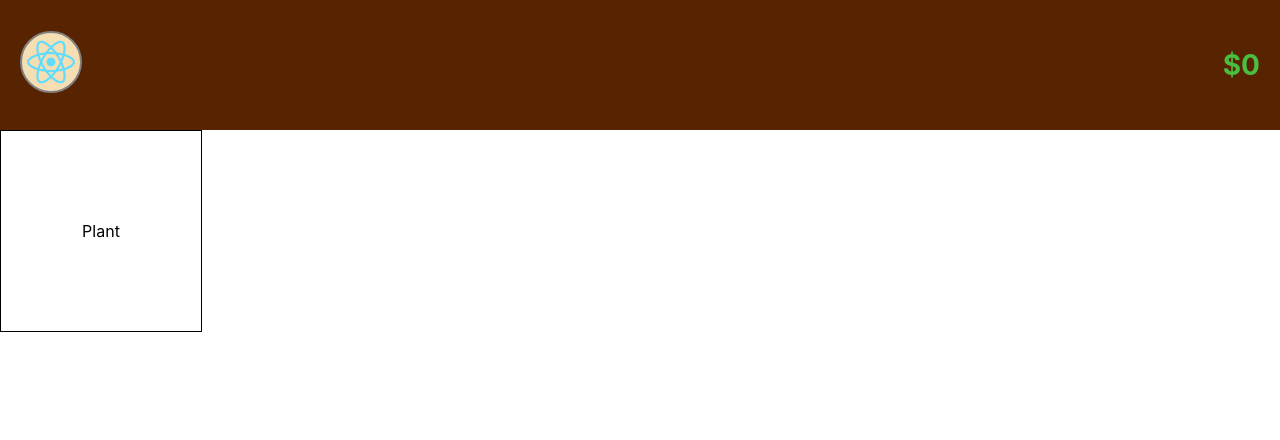
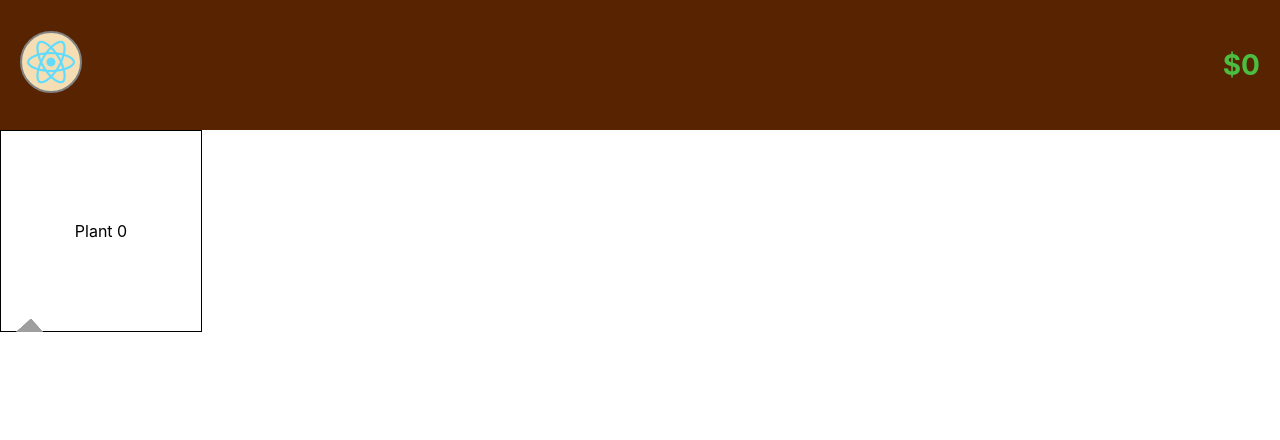
Before and after one commit to Cookie2D/Farm, a React (Create React App) app: page / in a window 1280 px wide. Shown: the top 440 px of the page. Built offline with nearby package versions, Linux system fonts and the light colour scheme; grey boxes are pictures that could not be loaded.

Commit message:
add crop selector for fields

```diff
--- a/src/components/Field/EmptyField.jsx
+++ b/src/components/Field/EmptyField.jsx
@@ -1,22 +1,6 @@
 import React from 'react';
 import styles from './field.module.css';
-import Modal from '../crop-selector/CropSelector';
 
 export default function EmptyField({ id }) {
-  const [showTooltip, setShowTooltip] = React.useState(false);
-
-  function handleOpenTooltip() {
-    setShowTooltip(true);
-  }
-
-  function handleCloseTooltip() {
-    setShowTooltip(false);
-  }
-
-  return (
-    <div className={styles.field} onClick={handleOpenTooltip}>
-      Plant
-      {showTooltip && <Modal id={id} close={handleCloseTooltip} />}
-    </div>
-  );
+  return <div className={styles.field}>Plant {id}</div>;
 }
--- a/src/components/Field/Field.jsx
+++ b/src/components/Field/Field.jsx
@@ -1,11 +1,13 @@
 import React from 'react';
 import PlantedField from './PlantedField';
 import EmptyField from './EmptyField';
+import CropSelector from '../crop-selector/CropSelector';
 
 export default function Field({ field }) {
-  return field.plant ? (
-    <PlantedField {...field} />
-  ) : (
-    <EmptyField id={field.id} />
+  return (
+    <div style={{ position: 'relative', userSelect: 'none' }}>
+      {field.plant ? <PlantedField {...field} /> : <EmptyField id={field.id} />}
+      <CropSelector id={field.id} />
+    </div>
   );
 }
--- a/src/components/Field/PlantedField.jsx
+++ b/src/components/Field/PlantedField.jsx
@@ -34,7 +34,11 @@ export default function PlantedField({ id, plant }) {
   }
 
   return (
-    <div className={styles.field} onClick={handleHarvest}>
+    <div
+      className={styles.field}
+      style={{ zIndex: 1000 }}
+      onClick={handleHarvest}
+    >
       {plant.fieldName}
       {harvestTime > 0 ? <p>{harvestTime}s</p> : <p>Ready to harvest</p>}
     </div>
--- a/src/components/crop-selector/CropSelector.jsx
+++ b/src/components/crop-selector/CropSelector.jsx
@@ -1,20 +1,22 @@
 import React from 'react';
 import { crops } from '../../const/crops';
-import { useDispatch } from 'react-redux';
+import { useDispatch, useSelector } from 'react-redux';
 import { areaSlice } from '../../store/slices/area';
 import styles from './crop-selector.module.css';
 
-export default function Modal({ id, close }) {
+export default function CropSelector({ id }) {
   const modalRef = React.useRef();
+  const [showTooltip, setShowTooltip] = React.useState(false);
 
   const dispatch = useDispatch();
   const { plant } = areaSlice.actions;
+  const field = useSelector(state => state.area.fields[id]);
 
   React.useEffect(() => {
     const timerId = setTimeout(() => {
       function handleClickOutside(event) {
         if (modalRef.current && !modalRef.current.contains(event.target)) {
-          close();
+          setShowTooltip(false);
         }
       }
 
@@ -23,27 +25,38 @@ export default function Modal({ id, close }) {
       return () => {
         document.removeEventListener('click', handleClickOutside);
       };
-    }, 100);
+    }, 200);
 
     return () => clearTimeout(timerId);
-  }, [close]);
+  }, []);
+
+  React.useEffect(() => {
+    if (field.plant) setShowTooltip(false);
+  }, [field.plant]);
 
   function handlePlant(crop) {
+    setShowTooltip(false);
     dispatch(plant({ id, plant: crop }));
-    close();
+  }
+
+  function handleOpen() {
+    setShowTooltip(true);
   }
 
   return (
-    <div ref={modalRef} className={styles.modal}>
-      {crops.list.map(crop => (
+    <div ref={modalRef} className={styles.modal} onClick={handleOpen}>
+      <div className={`${styles.menu}  ${showTooltip && styles.active}`}>
+        {crops.list.map((crop, i) => (
           <div
+            style={{ '--i': i }}
             key={crop.fieldName}
-          className={styles.button}
+            className={`${styles.button} ${showTooltip && styles.active}`}
             onClick={() => handlePlant(crop)}
           >
-          {crop.fieldName}
+            <img src={crop.image} alt={crop.fieldName} style={{ '--i': i }} />
           </div>
         ))}
       </div>
+    </div>
   );
 }
--- a/src/components/crop-selector/crop-selector.module.css
+++ b/src/components/crop-selector/crop-selector.module.css
@@ -1,19 +1,42 @@
 .modal {
   position: absolute;
   display: flex;
-  left: 5px;
-  bottom: 5px;
+  overflow: hidden;
+  width: 200px;
+  height: 100%;
+  top: 0;
+}
+
+.menu {
+  position: relative;
+  width: 200px;
+  height: 200px;
+  display: flex;
+  justify-content: center;
+  align-items: center;
 }
 
 .button {
-  padding: 4px 8px;
-  margin: 2px;
-  border: 1px solid black;
-  border-radius: 2px;
-  text-transform: capitalize;
+  position: absolute;
+  transform-origin: 100px;
+  left: 0;
+  top: 200px;
+  transition: transform calc(0.2s * (var(--i) + 1)) ease-in-out;
 }
 
-.button:hover {
-  background-color: black;
-  color: white;
+.active {
+  transform: rotate(calc(-360deg / 8 * var(--i) - 228deg));
 }
+
+.button img {
+  max-width: 50px;
+  max-height: 50px;
+  --rotation-angle: calc(360deg / 8 * var(--i) + 228deg);
+  transform: rotate(var(--rotation-angle));
+
+  transition: transform 0.1s linear;
+}
+
+.button:hover img {
+  transform: scale(1.2) rotate(var(--rotation-angle));
+}
```
Lines whose indentation alone changed are shown as unchanged.
